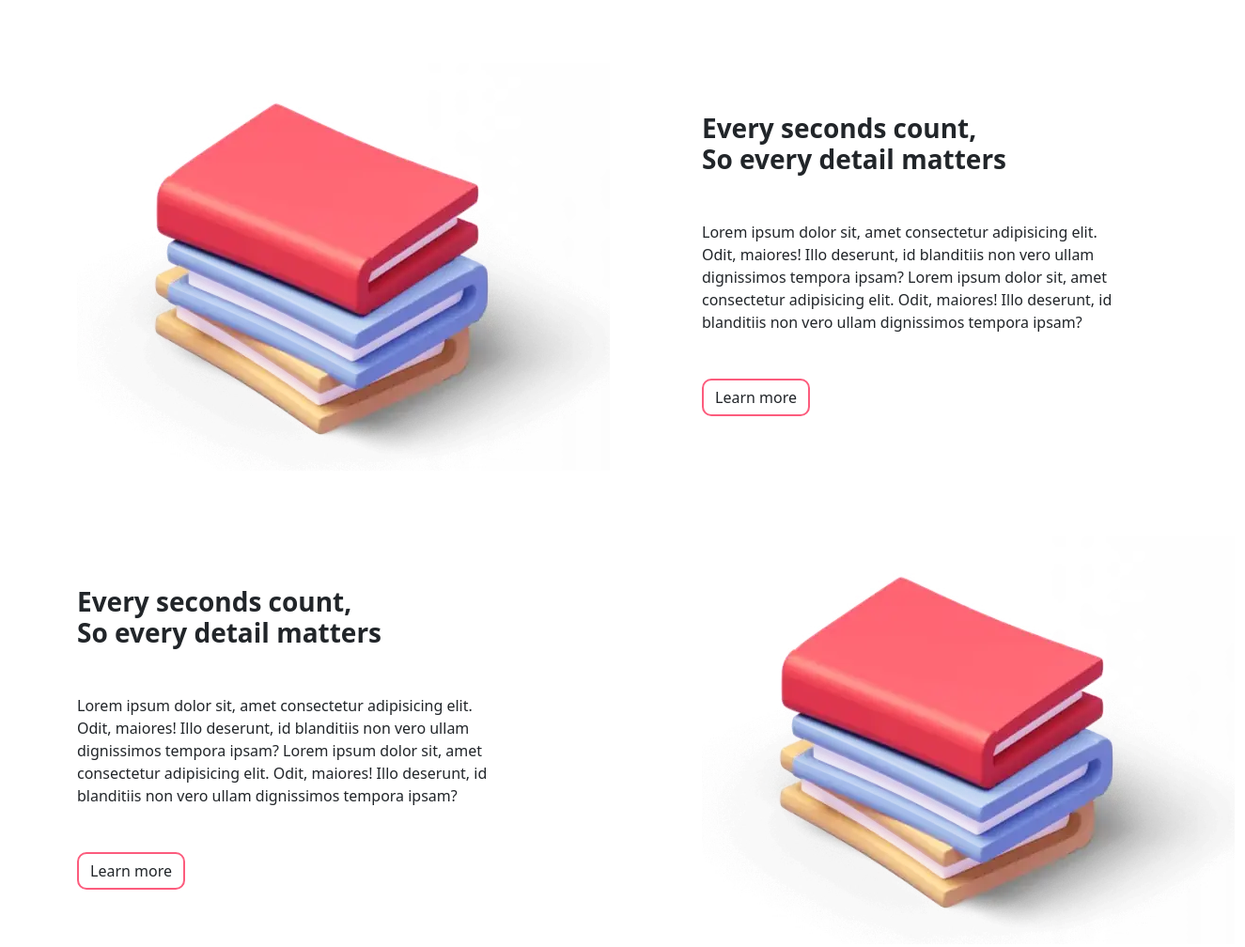
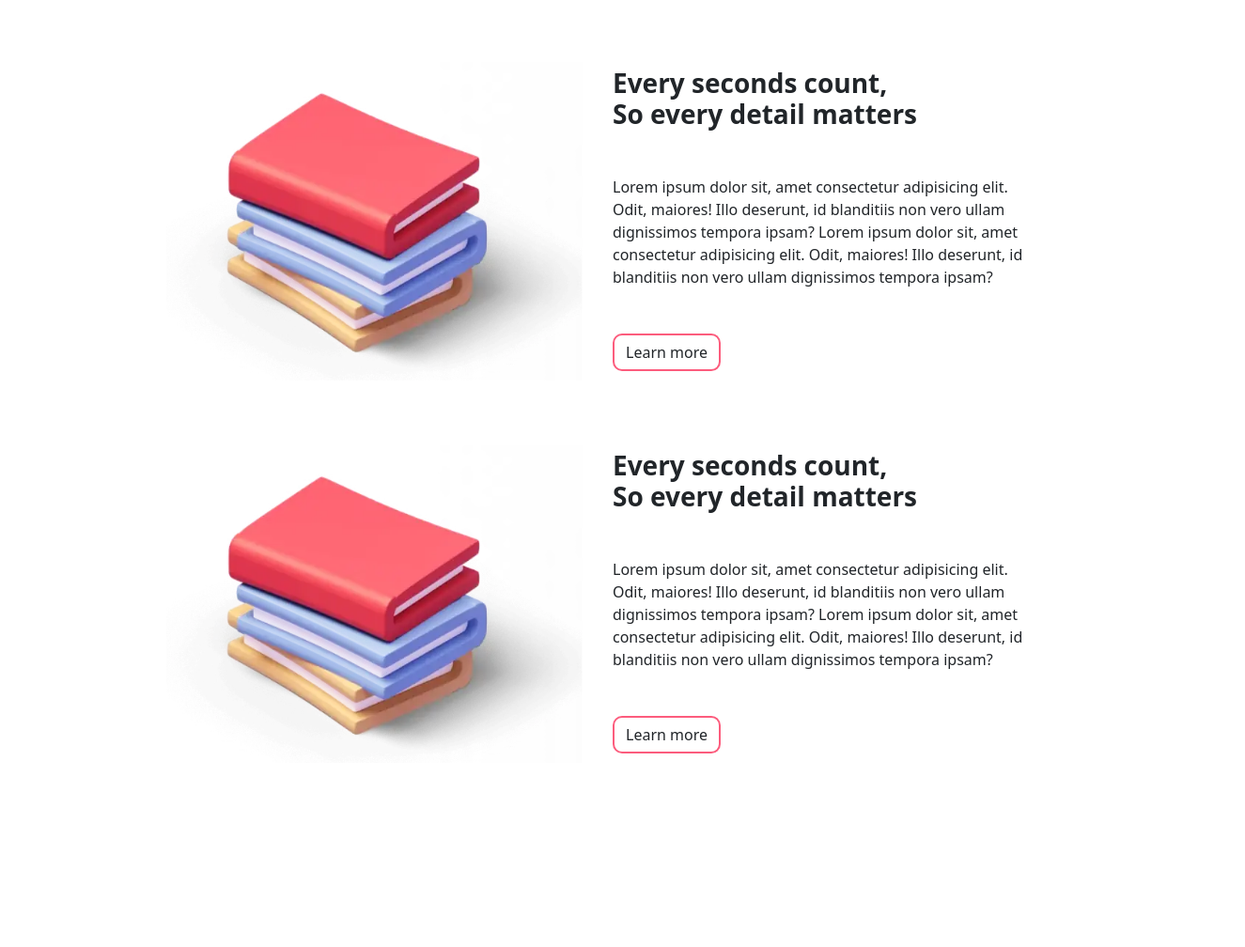
Before and after one commit to chandra-deb/Foxxy, a plain HTML site: page index.html in a window 1280 px wide. Shown: the part 1764-2772 px from the top of the page at 94% size, 1325 px wide, since content can reach past the window. After the commit the page ends 2700 px from the top, so only its background shows below. Drawn offline with nearby package versions, Linux system fonts and the light colour scheme.

Commit message:
fix ordering problem and overflow problem

```diff
--- a/index.html
+++ b/index.html
@@ -95,10 +95,11 @@
                 <strong class="brand-gradient lead fw-bold">Creative</strong>
                 <h2 class="display-4 fw-bold">Know your ads inside</br>and out-perform.</h2>
             </div>
-            <div class="row justify-content-between align-items-center" style="margin-top:4rem;margin-bottom:4rem">
+            <div class="row text-sm-center text-md-start justify-content-center align-items-center"
+                style="margin-top:4rem;margin-bottom:4rem">
 
                 <div class="col-md-5">
-                    <img src="img/book.webp" alt="">
+                    <img class="img-fluid" src="img/book.webp" alt="">
                 </div>
                 <div class="col-md-5">
                     <h3 class="fs-3 fw-bold">Every seconds count, </br> So every detail matters </h3>
@@ -115,8 +116,9 @@
 
             </div>
 
-            <div class="row justify-content-between align-items-center" style="margin-top:4rem;margin-bottom:4rem">
-                <div class="col-md-5">
+            <div class="row text-sm-center text-md-start justify-content-center align-items-center"
+                style="margin-top:4rem;margin-bottom:4rem">
+                <div class="col-md-5 order-sm-2">
                     <h3 class="fs-3 fw-bold">Every seconds count, </br> So every detail matters </h3>
                     <div class="lead fs-6 my-5">
                         Lorem ipsum dolor sit, amet consectetur
@@ -128,14 +130,14 @@
                     </div>
                     <button class="btn btn-outline custom-btn">Learn more</button>
                 </div>
-                <div class="col-md-5">
-                    <img src="img/book.webp" alt="">
+                <div class="col-md-5 order-sm-1">
+                    <img class="img-fluid" src="img/book.webp" alt="">
                 </div>
             </div>
         </div>
     </section>
 
-    <section id="platform">
+    <!-- <section id="platform">
         <div class="container-lg">
             <div class="text-center">
                 <strong class="brand-gradient lead fw-bold">Platform</strong>
@@ -165,7 +167,7 @@
                 </div>
             </div>
         </div>
-    </section>
+    </section> -->
 
     <script src=" https://cdn.jsdelivr.net/npm/bootstrap@5.1.0/dist/js/bootstrap.bundle.min.js"
         integrity="sha384-U1DAWAznBHeqEIlVSCgzq+c9gqGAJn5c/t99JyeKa9xxaYpSvHU5awsuZVVFIhvj"
```
